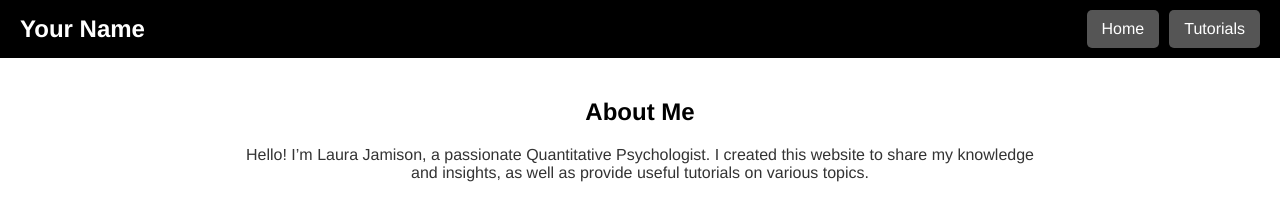
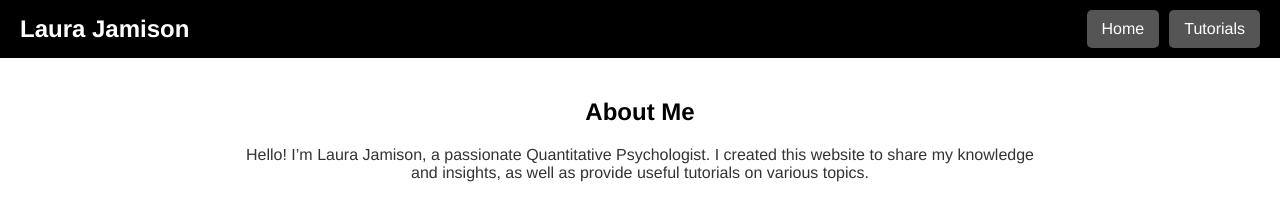
Before and after one commit to lkjamison/lkjamison.github.io, a plain HTML site: page about.html in a window 1280 px wide. Drawn offline with Linux system fonts and the light colour scheme.

Commit message:
Update about.html

```diff
--- a/about.html
+++ b/about.html
@@ -61,7 +61,7 @@
 <body>
     <!-- Black banner with navigation -->
     <div class="banner">
-        <h1>Your Name</h1>
+        <h1>Laura Jamison</h1>
         <div class="nav-buttons">
             <a href="index.html">Home</a>
             <a href="tutorials.html">Tutorials</a>
```
